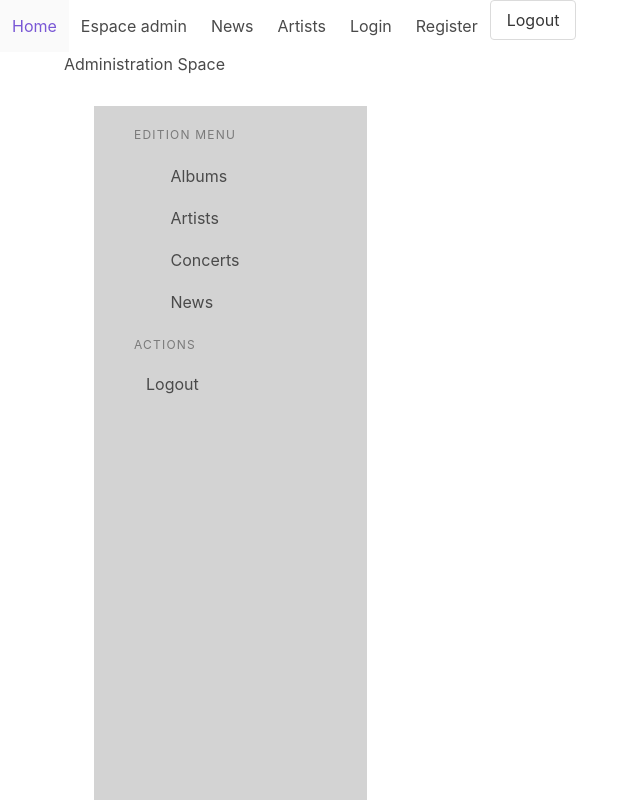
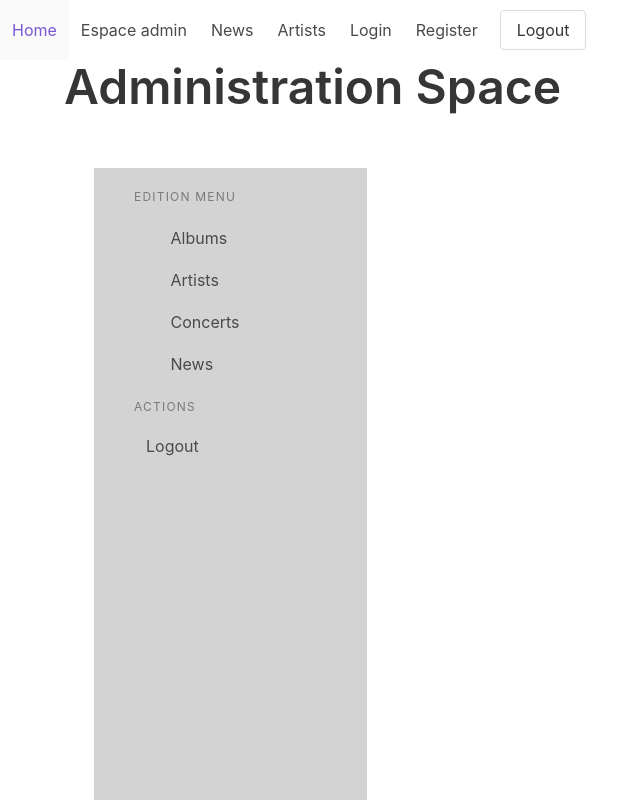
Before and after one commit to ecv-projects/vuejs-music-app, a Vue app: page /admin/news/1/edit in a window 1280 px wide. Shown: the top 800 px of the page, without its empty margins (0-640 px from the left). Built offline with nearby package versions, Linux system fonts and the light colour scheme.

Commit message:
clean admin artists

```diff
--- a/src/components/adminJulie/ArtistCard.vue
+++ b/src/components/adminJulie/ArtistCard.vue
@@ -6,7 +6,7 @@
               <img :src="artist.avatar" :alt="artist.name" />
               </figure>
           </div>
-            <p class="admin-content--artists__item__title title is-4">{{ artist.name }}</p>
+            <h2 class="admin-content--artists__item__title title is-3">{{ artist.name }}</h2>
         </header>
           <div class="admin-content--artists__item__content">
               <p>{{ artist.origin }}</p>
--- a/src/layouts/Admin.vue
+++ b/src/layouts/Admin.vue
@@ -2,7 +2,7 @@
   <div>
     <Navbar />
     <div class="container">
-    <h1>Administration Space</h1>
+    <h1 class="title is-1">Administration Space</h1>
       <div class="admin-content">
         <el-main>
           <transition name="fade" mode="out-in">
--- a/src/router/admin/artists.js
+++ b/src/router/admin/artists.js
@@ -1,28 +1,10 @@
 import Index from '@/views/admin/artists/Index.vue'
-import Show from '@/views/admin/artists/Show.vue'
-import Create from '@/views/admin/artists/Create.vue'
-import Edit from '@/views/admin/artists/Edit.vue'
 
 const routes = [
     {
       path: '/admin/artists',
       name: 'admin.artists.index',
       component: Index,
-    },
-    {
-      path: '/admin/artists/create',
-      name: 'admin.artists.create',
-      component: Create,
-    },
-    {
-      path: '/admin/artists/:id/edit',
-      name: 'admin.artists.edit',
-      component: Edit,
-    },
-    {
-      path: '/admin/artists/:id',
-      name: 'admin.artists.show',
-      component: Show,
     }
   ]
 
--- a/src/views/admin/artists/Index.vue
+++ b/src/views/admin/artists/Index.vue
@@ -1,12 +1,13 @@
 <template>
     <div class="container-admin">
       <div class="admin-content admin-content--artists">
-        <h1>All artists</h1>
+        <h2 class="title is-2">All artists</h2>
         <section>
-          <button class="button is-primary is-medium"
-              @click="isComponentModalActive = true">
-              Add artist
-          </button>
+          <b-button
+          type="is-success is-light"
+          @click="isComponentModalActive = true">
+          Add artist
+          </b-button>
           <b-modal
               v-model="isComponentModalActive"
               has-modal-card
@@ -81,6 +82,19 @@ export default {
 </script>
 
 <style>
+
+body {
+  line-height: 1.5;
+}
+
+.button {
+  margin:10px;
+}
+
+.is-3 {
+  margin-bottom: 10px;
+}
+
 .admin-content--artists__list {
   display: flex;
   flex-wrap: wrap;
```
Also changed, not shown: src/views/admin/artists/Create.vue (deleted), src/views/admin/artists/Edit.vue (deleted), src/views/admin/artists/Show.vue (deleted).
